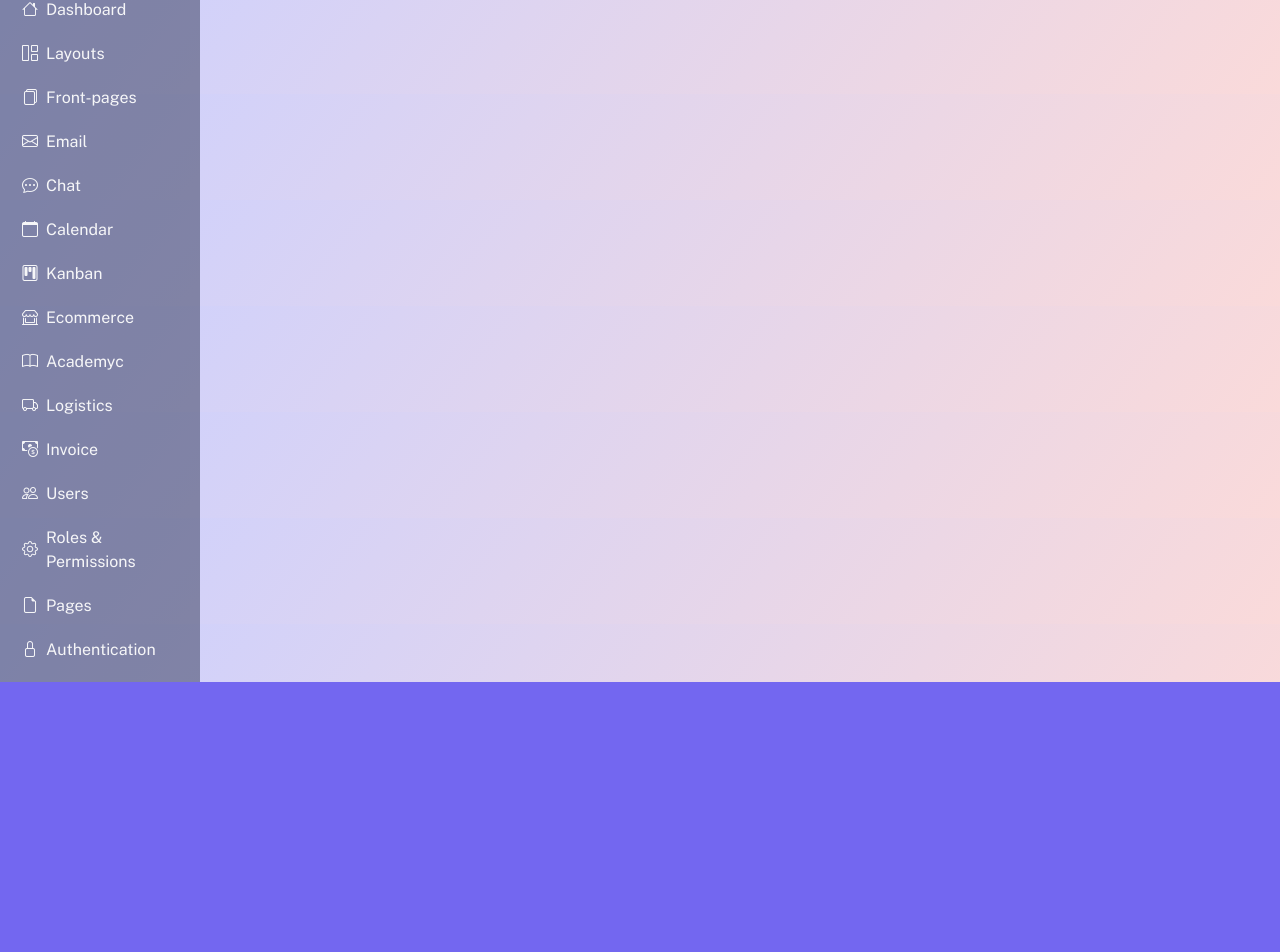
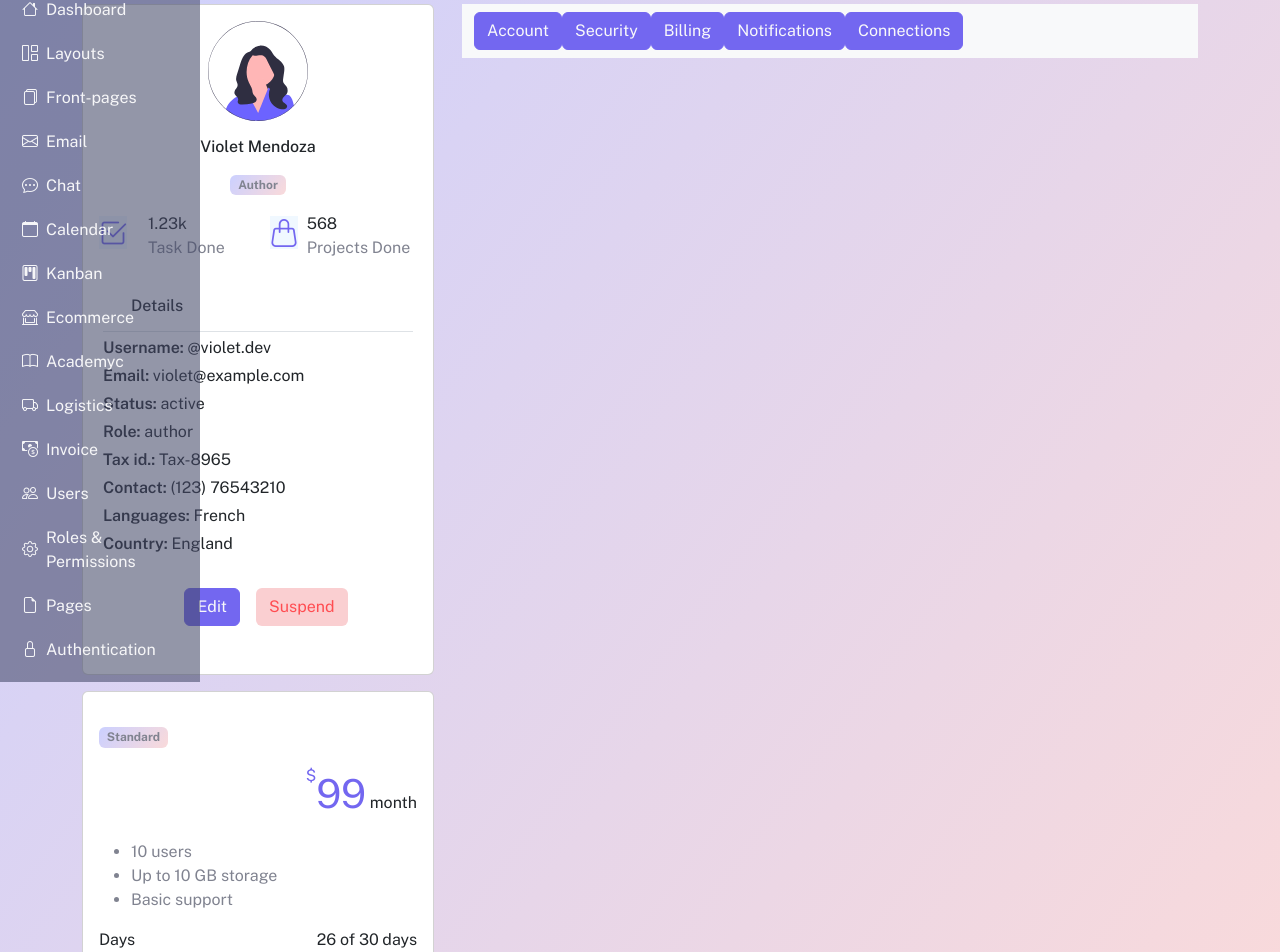
Before and after one commit to CL16006/vuexy-bootstrap-clone, a Vue app: page /user in a window 1280 px wide. Shown: the part 118-1070 px from the top of the page. Before the commit the page ends 800 px from the top, so only its background shows below. Built offline with nearby package versions, Linux system fonts and the light colour scheme.

Commit message:
feat: crea layout para usuario.

```diff
--- a/src/components/admin/SideBarComponent.vue
+++ b/src/components/admin/SideBarComponent.vue
@@ -129,6 +129,7 @@ const linkList = [
   padding-top: 20px;
   transition: width 0.3s ease;
   overflow: hidden;
+  z-index: 1050;
 }
 
 .sidebar.collapsed {
--- a/src/components/admin/TestComponent.vue
+++ b/src/components/admin/TestComponent.vue
@@ -1,3 +1,4 @@
 <template>
   <h4>Test Component</h4>
 </template>
+<script setup></script>
--- a/src/components/users/UserAccountComponent.vue
+++ b/src/components/users/UserAccountComponent.vue
@@ -1,3 +1,6 @@
 <template>
   <h3>user account</h3>
 </template>
+<script setup>
+
+</script>
--- /dev/null
+++ b/src/components/users/UserInfoComponent.vue
@@ -0,0 +1,86 @@
+<template>
+  <div class="card mt-3" style="width: 22rem">
+    <div class="card-body">
+      <div class="row">
+        <div class="col text-center">
+          <img src="/assets/img/avatar.svg" alt="Avatar" class="rounded" width="100" height="100" />
+          <h6 class="card-text mt-3">Violet Mendoza</h6>
+          <p class="mt-3"><span class="badge text-secondary bg-primary">Author</span></p>
+        </div>
+      </div>
+      <div class="row">
+        <div class="col d-flex">
+          <div class="col-4 fs-3 m-0 text-primary">
+            <i class="bi bi-check2-square" style="background-color: aliceblue"></i>
+          </div>
+          <div class="col m-0">
+            <p class="m-0">1.23k</p>
+            <p class="text-secondary">Task Done</p>
+          </div>
+        </div>
+        <div class="col d-flex">
+          <div class="col-3 fs-3 m-0 text-primary">
+            <i class="bi bi-handbag" style="background-color: aliceblue"></i>
+          </div>
+          <div class="col">
+            <p class="m-0">568</p>
+            <p class="text-secondary">Projects Done</p>
+          </div>
+        </div>
+      </div>
+      <div class="row border-bottom m-1">
+        <h6 class="m-3">Details</h6>
+      </div>
+      <div class="mb-2">
+        <p class="m-1"><span class="fw-semibold">Username: </span>@violet.dev</p>
+        <p class="m-1"><span class="fw-semibold">Email: </span>violet@example.com</p>
+        <p class="m-1"><span class="fw-semibold">Status: </span>active</p>
+        <p class="m-1"><span class="fw-semibold">Role: </span>author</p>
+        <p class="m-1"><span class="fw-semibold">Tax id.: </span>Tax-8965</p>
+        <p class="m-1"><span class="fw-semibold">Contact: </span>(123) 76543210</p>
+        <p class="m-1"><span class="fw-semibold">Languages: </span>French</p>
+        <p class="m-1"><span class="fw-semibold">Country: </span>England</p>
+      </div>
+      <div class="my-3 text-center">
+        <a href="#" class="btn btn-primary text-light m-3">Edit</a>
+        <a href="#" class="btn text-danger m-3r" style="background-color: #facfd1">Suspend</a>
+      </div>
+    </div>
+  </div>
+  <div class="card mt-3" style="width: 22rem">
+    <div class="card-body">
+      <p class="mt-3"><span class="badge text-secondary bg-primary">Standard</span></p>
+      <p class="text-end">
+        <span class="text-primary fs-6 align-top text-semibold">$</span
+        ><span class="text-primary fs-1 text-semibold">99</span> month
+      </p>
+      <ul class="text-secondary">
+        <li>10 users</li>
+        <li>Up to 10 GB storage</li>
+        <li>Basic support</li>
+      </ul>
+      <div class="row d-flex">
+        <p class="col text-start">Days</p>
+        <p class="col text-end">26 of 30 days</p>
+      </div>
+      <div
+        class="progress"
+        role="progressbar"
+        aria-label="Basic example"
+        aria-valuenow="75"
+        aria-valuemin="0"
+        aria-valuemax="100"
+      >
+        <div class="progress-bar" style="width: 75%"></div>
+      </div>
+      <p class="text-secondary">4 days remaining</p>
+
+        <a href="#" class="btn btn-primary text-light w-100">Upgrade</a>
+    </div>
+  </div>
+</template>
+<style scoped>
+.card {
+  z-index: 1;
+}
+</style>
--- a/src/layouts/UserLayout.vue
+++ b/src/layouts/UserLayout.vue
@@ -3,6 +3,7 @@ import { ref } from 'vue'
 import SideBarComponent from '@/components/admin/SideBarComponent.vue'
 import HeaderComponent from '@/components/admin/HeaderComponent.vue'
 import { RouterView } from 'vue-router'
+import UserInfoComponent from '@/components/users/UserInfoComponent.vue'
 
 // Controla si el sidebar está colapsado
 const isSidebarCollapsed = ref(false)
@@ -11,15 +12,44 @@ const isSidebarCollapsed = ref(false)
 function toggleSidebarCollapse() {
   isSidebarCollapsed.value = !isSidebarCollapsed.value
 }
-
 </script>
 <template>
   <div class="container">
-    <HeaderComponent  @toggle="toggleSidebarCollapse"></HeaderComponent>
+    <HeaderComponent @toggle="toggleSidebarCollapse"></HeaderComponent>
     <SideBarComponent
       :isCollapsed="isSidebarCollapsed"
       @toggle="toggleSidebarCollapse"
     ></SideBarComponent>
-    <RouterView />
+    <div class="row content">
+      <div class="col-4">
+        <UserInfoComponent></UserInfoComponent>
+      </div>
+      <div class="col">
+        <nav class="navbar navbar-expand-lg bg-body-tertiary my-3">
+          <div class="container-fluid">
+            <div class="">
+              <ul class="navbar-nav me-auto mb-2 mb-lg-0">
+                <li class="nav-item">
+                  <a class="btn btn-primary text-light" aria-current="page" href="/user/account">Account</a>
+                </li>
+                <li class="nav-item">
+                  <a class="btn btn-primary text-light" aria-current="page" href="/user/security">Security</a>
+                </li>
+                <li class="nav-item">
+                  <a class="btn btn-primary text-light" aria-current="page" href="/user/billing">Billing</a>
+                </li>
+                <li class="nav-item">
+                  <a class="btn btn-primary text-light" aria-current="page" href="/user/notifications">Notifications</a>
+                </li>
+                <li class="nav-item">
+                  <a class="btn btn-primary text-light" aria-current="page" href="/user/connections">Connections</a>
+                </li>
+              </ul>
+            </div>
+          </div>
+        </nav>
+        <RouterView />
+      </div>
+    </div>
   </div>
 </template>
--- a/src/router/index.js
+++ b/src/router/index.js
@@ -91,7 +91,7 @@ const router = createRouter({
     },
     {
       path: '/user',
-      component: () => import('../layouts/AdminLayout.vue'),
+      component: () => import('../layouts/UserLayout.vue'),
       children: [
         {
           path:'/user/account',
```
